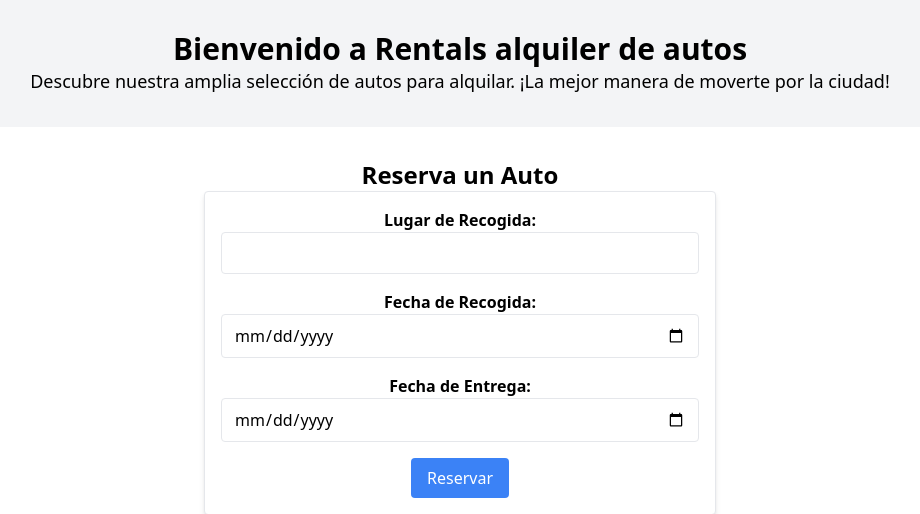
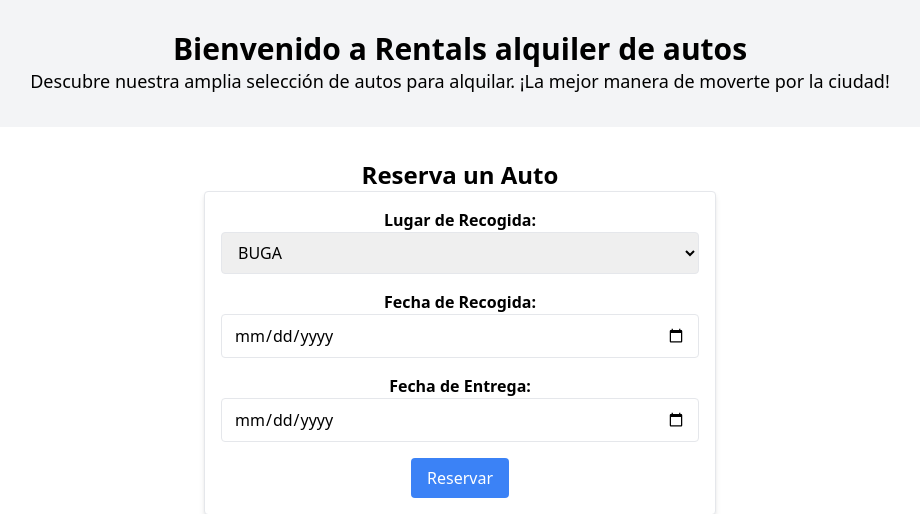
Before and after one commit to santiangofrancozx/rentalsWebsitePy, a Django app: page / in a window 1280 px wide. Shown: the part 105-619 px from the top of the page, without its empty margins (180-1100 px from the left). Run offline with Django 4.2, Linux system fonts and the light colour scheme.

Commit message:
Lista despegable de lugares

```diff
--- a/search/templates/index.html
+++ b/search/templates/index.html
@@ -123,9 +123,13 @@
         <form class="max-w-lg mx-auto p-4 bg-white border rounded shadow-md" method="POST">
             {% csrf_token %}
             {{fomr.as_p}}
-             <div class="mb-4">
-                <label for="lugar" class="block font-semibold">Lugar de Recogida:</label>
-                <input type="text" id="lugar" name="lugar" class="w-full py-2 px-3 border rounded focus:outline-none focus:ring focus:border-blue-300" required>
+            <div class="mb-4">
+              <label for="lugar" class="block font-semibold">Lugar de Recogida:</label>
+              <select id="lugar" name="lugar" class="w-full py-2 px-3 border rounded focus:outline-none focus:ring focus:border-blue-300" required>
+                  <option value="BUGA">BUGA</option>
+                  <option value="TULUA">TULUA</option>
+                  <option value="CALI">CALI</option>
+              </select>
             </div>
 
             <div class="mb-4">
```
